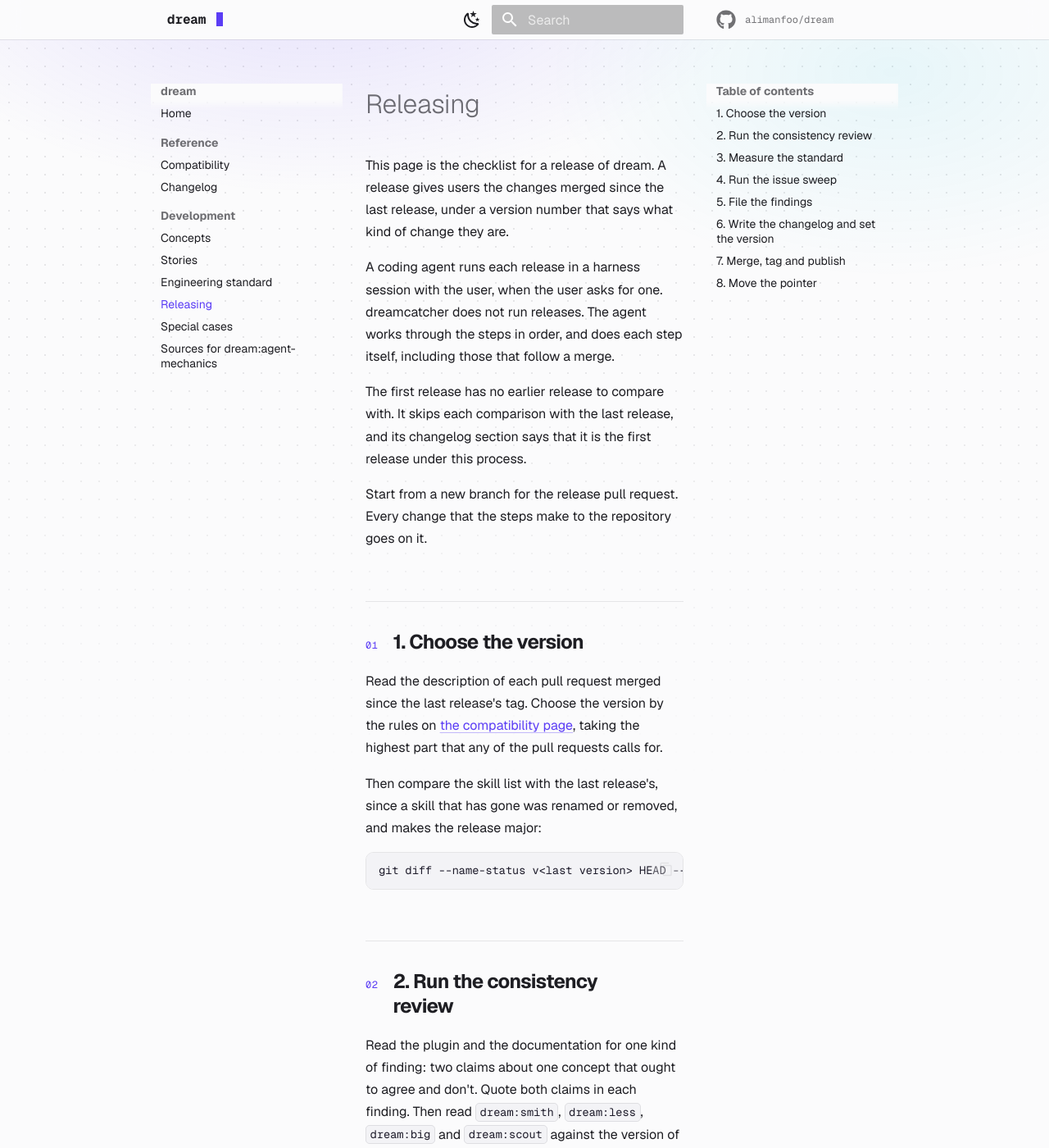
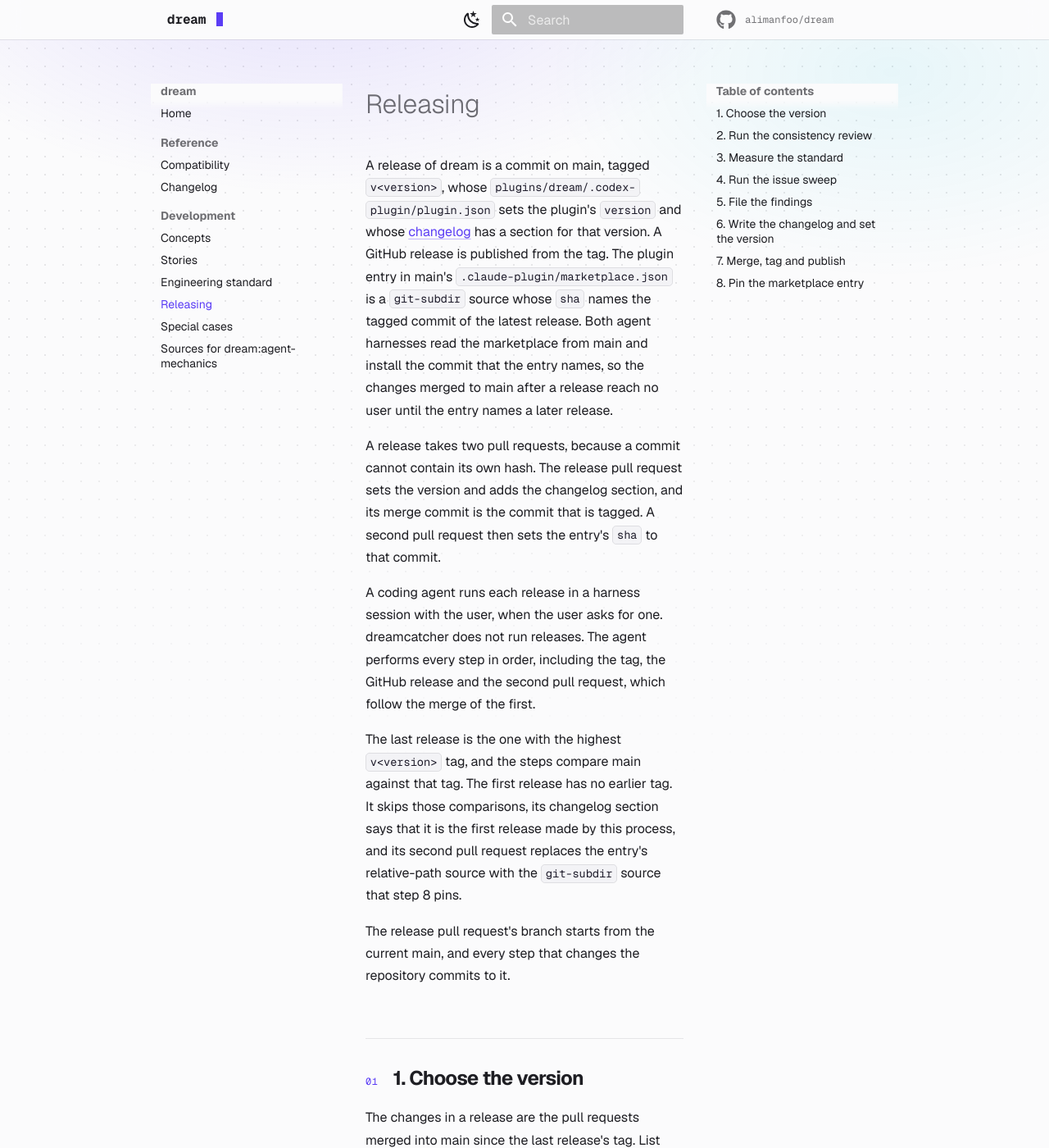
Before and after one commit to alimanfoo/dream, an MkDocs documentation site: the page built from docs/releasing.md, in a window 1280 px wide and 1400 px high. Shown: the whole window at 82% size. Built offline with MkDocs 1.6.1 and Material for MkDocs 9.7.7, drawn with Linux system fonts in a browser that asks for light colours; comment, search, counter and statistics services are not loaded; some of the changed text lies outside the part shown.

Commit message:
State the release mechanics precisely in the checklist
Describe a release by its mechanism: the tagged commit, the version
field that both agent harnesses detect an update by, the git-subdir
entry's sha, and why a release takes two pull requests. Check every
part of the interface against the last release, not only the skill
list, and say how the first release replaces the relative-path entry.

Co-Authored-By: Claude Opus 5.5 <noreply@anthropic.com>
Claude-Session: https://claude.ai/code/session_01SAXrSbysi71gegmC4NLqL8

````diff
--- a/docs/releasing.md
+++ b/docs/releasing.md
@@ -1,83 +1,137 @@
 # Releasing
 
-This page is the checklist for a release of dream. A release gives users the
-changes merged since the last release, under a version number that says what
-kind of change they are.
+A release of dream is a commit on main, tagged `v<version>`, whose
+`plugins/dream/.codex-plugin/plugin.json` sets the plugin's `version` and whose
+[changelog](changelog.md) has a section for that version. A GitHub release is
+published from the tag. The plugin entry in main's
+`.claude-plugin/marketplace.json` is a `git-subdir` source whose `sha` names the
+tagged commit of the latest release. Both agent harnesses read the marketplace
+from main and install the commit that the entry names, so the changes merged to
+main after a release reach no user until the entry names a later release.
+
+A release takes two pull requests, because a commit cannot contain its own hash.
+The release pull request sets the version and adds the changelog section, and
+its merge commit is the commit that is tagged. A second pull request then sets
+the entry's `sha` to that commit.
 
 A coding agent runs each release in a harness session with the user, when the
-user asks for one. dreamcatcher does not run releases. The agent works through
-the steps in order, and does each step itself, including those that follow a
-merge.
+user asks for one. dreamcatcher does not run releases. The agent performs every
+step in order, including the tag, the GitHub release and the second pull
+request, which follow the merge of the first.
 
-The first release has no earlier release to compare with. It skips each
-comparison with the last release, and its changelog section says that it is the
-first release under this process.
+The last release is the one with the highest `v<version>` tag, and the steps
+compare main against that tag. The first release has no earlier tag. It skips
+those comparisons, its changelog section says that it is the first release made
+by this process, and its second pull request replaces the entry's relative-path
+source with the `git-subdir` source that step 8 pins.
 
-Start from a new branch for the release pull request. Every change that the
-steps make to the repository goes on it.
+The release pull request's branch starts from the current main, and every step
+that changes the repository commits to it.
 
 ## 1. Choose the version
 
-Read the description of each pull request merged since the last release's tag.
-Choose the version by the rules on
-[the compatibility page](compatibility.md#versions), taking the highest part
-that any of the pull requests calls for.
-
-Then compare the skill list with the last release's, since a skill that has gone
-was renamed or removed, and makes the release major:
+The changes in a release are the pull requests merged into main since the last
+release's tag. List their merge commits, and read each pull request's
+description and diff:
 
 ```bash
-git diff --name-status v<last version> HEAD -- 'plugins/dream/skills/*/SKILL.md'
+git log --merges --first-parent --oneline v<last>..HEAD
+```
+
+The version's increment is the highest that any of them calls for, under the
+rules in [Versions](compatibility.md#versions) on the compatibility page. Those
+rules classify a change by its effect on the interface that the page defines, so
+compare each part of the interface with the last release directly, as well as
+through the descriptions. The skill names, which are the `name` fields in the
+skills' frontmatter, differ wherever this prints a line:
+
+```bash
+diff <(git grep -h '^name:' v<last> -- 'plugins/dream/skills/*/SKILL.md' | sort) \
+     <(git grep -h '^name:' HEAD -- 'plugins/dream/skills/*/SKILL.md' | sort)
+```
+
+The plugin's name, the marketplace's name and repository, the version of
+dreamcatcher's agent contract and the agent harnesses are in these files. The
+entry's `sha` in `.claude-plugin/marketplace.json` changes at every release, and
+that change is not a change to the interface.
+
+```bash
+git diff v<last> HEAD -- plugins/dream/.codex-plugin/plugin.json \
+  .claude-plugin/marketplace.json docs/compatibility.md
 ```
 
 ## 2. Run the consistency review
 
-Read the plugin and the documentation for one kind of finding: two claims about
-one concept that ought to agree and don't. Quote both claims in each finding.
-Then read `dream:smith`, `dream:less`, `dream:big` and `dream:scout` against the
-version of dreamcatcher's agent contract that
-[the compatibility page](compatibility.md#dreamcatchers-contract) names, and
-report each place where a skill does not meet it. Fix each finding that is quick
-to fix.
+The consistency review reads the plugin and the documentation, as
+[the standard](standard.md) defines them, for statements that contradict each
+other. A finding is a pair of statements about one concept that cannot both be
+true, each quoted with its file and heading. A difference in wording between
+statements that agree is not a finding.
+
+The review also reads `dream:smith`, `dream:less`, `dream:big` and `dream:scout`
+against the version of dreamcatcher's agent contract that
+[the compatibility page](compatibility.md#dreamcatchers-contract) names, each
+under the role that the page gives it. A finding is a requirement that the
+contract places on a skill of that role and the skill does not meet, quoted from
+the contract.
+
+Fix each finding whose fix is small enough to review in the release pull
+request. The rest are filed in step 5.
 
 ## 3. Measure the standard
 
-Measure every criterion in [the standard](standard.md), as its
-[Measurement](standard.md#measurement) section describes, and replace
-`docs/measurement.md` with the results.
+Take the measure of every criterion in [the standard](standard.md), and replace
+`docs/measurement.md` with the results, as the standard's
+[Measurement](standard.md#measurement) section describes. A shortfall is a
+measure that does not meet its criterion's bar.
 
 ## 4. Run the issue sweep
 
-Bring the open issues up to date. Search them for each word that a "Replaces:"
-line on [the concepts page](concepts.md) retires, such as "host". Rewrite each
-issue that uses one for the concept it names. Close each issue whose work is
-done or no longer applies, and say why in a comment.
+The issue sweep brings the open issues to the bar of
+[Current tracker](standard.md#current-tracker). It changes issues on GitHub, not
+the release branch.
 
-These changes are to GitHub, not to the branch.
+Search the open issues for each term that a "Replaces:" line on
+[the concepts page](concepts.md) retires, such as "host". A retired term is a
+finding only where it names the concept whose entry retires it. Edit each issue
+that uses one so that it uses the concept's term. Close each issue that asks for
+work already done on main, concerns a skill the plugin no longer has, or asks
+for behaviour that a story excludes, with a comment that gives the reason.
 
 ## 5. File the findings
 
-File an issue for each finding from the consistency review and each shortfall
-from the measurement that no open issue already owns. None of them holds the
-release back. A failing check does.
+File an issue for each finding from step 2 that the release pull request does
+not fix, and for each shortfall from step 3, unless an open issue already
+reports it. Findings and shortfalls do not hold a release back. A failing check
+does: the release pull request merges only when every pre-commit hook and every
+required CI check passes on it.
 
 ## 6. Write the changelog and set the version
 
-Add a section at the top of [the changelog](changelog.md), headed with the
-version and the date. Write it from the pull request descriptions that you read
-in step 1: say what changed for a user, and name each name in the interface that
-the release renames or removes. Set the version in
-`plugins/dream/.codex-plugin/plugin.json`.
+Add a section to the top of the changelog, headed by the version and the date of
+the release. Write it from the pull requests read in step 1. It says what
+changed for a user, links each pull request, and lists each name in the
+interface that the release renames or removes, with the name that replaces it,
+if any.
+
+Set `version` in `plugins/dream/.codex-plugin/plugin.json`, which
+`plugins/dream/.claude-plugin/plugin.json` links to. Both agent harnesses detect
+an update by a change in this field. Claude Code replaces its cached copy of a
+plugin only when the version it computes, which is this field when it is set,
+differs from the installed version. Codex reinstalls a plugin only when its
+version changes.
 
 ## 7. Merge, tag and publish
 
-Open the release pull request and merge it. Tag its merge commit `v<version>`,
-push the tag, and publish a GitHub release from it, with the changelog section
-as its notes.
+Open the release pull request and merge it with a merge commit. Tag that merge
+commit `v<version>`, push the tag, and publish a GitHub release from the tag,
+with the changelog section as its notes.
 
-## 8. Move the pointer
+## 8. Pin the marketplace entry
 
-Open a pull request that changes one thing: the commit that the plugin entry in
-`.claude-plugin/marketplace.json` names, to the tagged commit. Merge it. Both
-agent harnesses install the commit that this entry names, so users get the
-release only once this pull request merges.
+Open a pull request whose only change sets the `sha` of the plugin entry in
+`.claude-plugin/marketplace.json` to the full 40-character hash of the tagged
+commit, which `git rev-parse 'v<version>^{commit}'` prints, and merge it. Until
+it merges, the entry names the last release, and no user receives the new one.
+Once it merges, Codex installs the release at a user's next session, and Claude
+Code installs it when the plugin is next updated.
````
Also changed, not shown: docs/changelog.md (+4 -3 lines).
